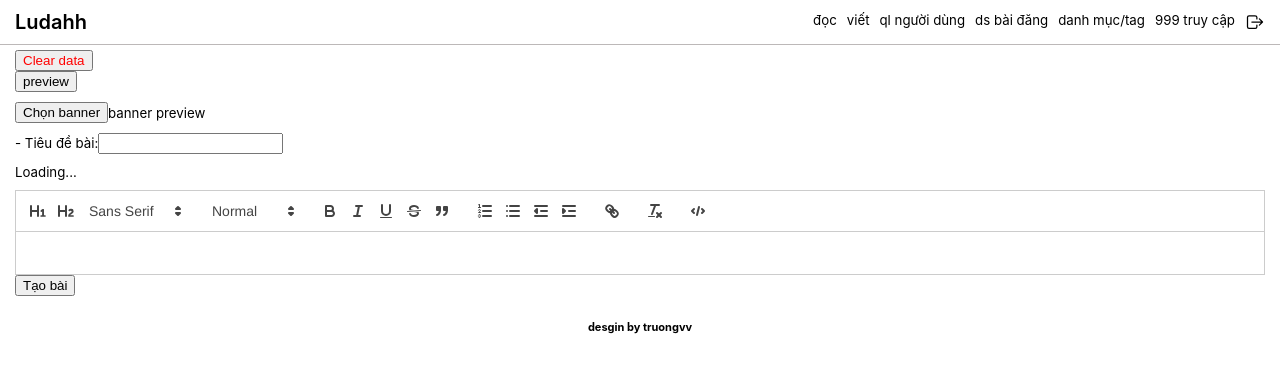
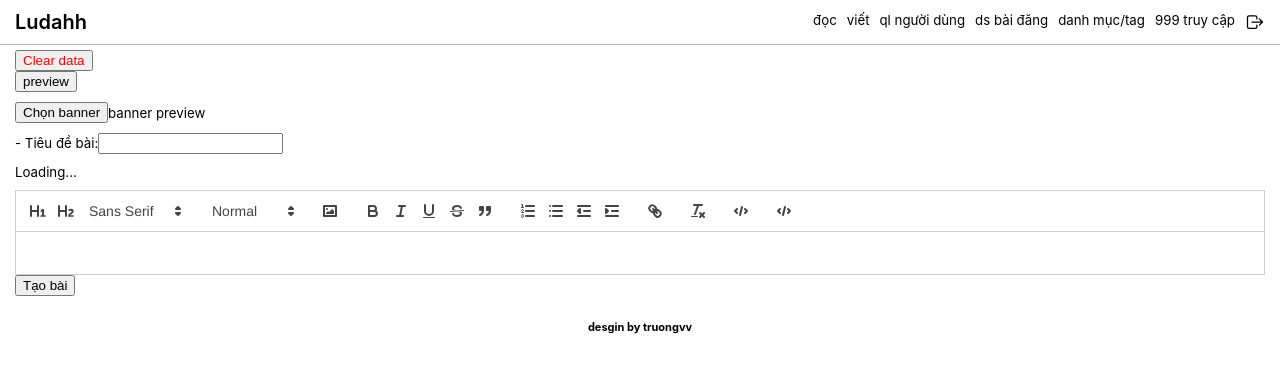
Before and after one commit to truongit2701/ludahh_blog, a React (Create React App) app: page /write in a window 1280 px wide. Shown: the top 372 px of the page. Built offline with nearby package versions, Linux system fonts and the light colour scheme; no server answers; sample sign-in values are in the browser's storage.

Commit message:
sua editor

```diff
--- a/package.json
+++ b/package.json
@@ -14,6 +14,7 @@
     "gh-pages": "^6.1.1",
     "jwt-decode": "^4.0.0",
     "quill": "^1.3.7",
+    "quill-image-resize-module-react": "^3.0.0",
     "react": "^18.2.0",
     "react-dom": "^18.2.0",
     "react-helmet": "^6.1.0",
--- a/src/App.css
+++ b/src/App.css
@@ -76,3 +76,8 @@ blockquote span {
    font-weight: bold;
    margin-top: 1em;
 }
+
+code {
+   background-color: #eee;
+   padding: 2px;
+}
--- a/src/App.js
+++ b/src/App.js
@@ -30,11 +30,11 @@ function App() {
       if (pathname === '/') navigate('/news');
    }, [pathname]);
 
-   var DEBUG = process.env.DEBUG;
-   // ENABLE/DISABLE Console Logs
-   if (!DEBUG) {
-      console.log = function () {};
-   }
+   // var DEBUG = process.env.DEBUG;
+   // // ENABLE/DISABLE Console Logs
+   // if (!DEBUG) {
+   //    console.log = function () {};
+   // }
 
    return (
       <HelmetProvider>
--- a/src/components/Write/Editor.jsx
+++ b/src/components/Write/Editor.jsx
@@ -1,11 +1,38 @@
-import React from 'react';
-import ReactQuill from 'react-quill';
+import React, { useCallback } from 'react';
+import ReactQuill, { Quill } from 'react-quill';
+import ImageResize from 'quill-image-resize-module-react';
+import { uploadImageCloudinary } from '../../services/upload';
 
-const Editor = ({ handleEditorChange, value }) => {
+const Editor = ({ handleEditorChange, value, reactQuillRef }) => {
+   // Quill.register('modules/imageResize', ImageResize);
+
+   // const imageHandler = useCallback(() => {
+   //    const input = document.createElement('input');
+   //    input.setAttribute('type', 'file');
+   //    input.setAttribute('accept', 'image/*');
+   //    input.click();
+   //    input.onchange = async () => {
+   //       if (input !== null && input.files !== null) {
+   //          const file = input.files[0];
+   //          console.log('♥️ ~ input.onchange= ~ file:', file);
+   //          const data = await uploadImageCloudinary(file);
+   //          const quill = reactQuillRef.current;
+   //          if (quill) {
+   //             const range = quill.getEditorSelection();
+   //             range &&
+   //                quill
+   //                   .getEditor()
+   //                   .insertEmbed(range.index, 'image', data.data.url);
+   //          }
+   //       }
+   //    };
+   // }, []);
    const modules = {
-      toolbar: [
+      toolbar: {
+         container: [
             [{ header: '1' }, { header: '2' }, { font: [] }],
             [{ size: [] }],
+            ['image'],
             ['bold', 'italic', 'underline', 'strike', 'blockquote'],
             [
                { list: 'ordered' },
@@ -15,8 +42,20 @@ const Editor = ({ handleEditorChange, value }) => {
             ],
             ['link'],
             ['clean'],
-         ['code-block'], // Thêm tùy chọn chèn mã vào trình soạn thảo
+            ['code-block'],
+            ['code'],
          ],
+         // handlers: {
+         //    image: imageHandler, // <-
+         // },
+         // clipboard: {
+         //    matchVisual: false,
+         // },
+      },
+      // imageResize: {
+      //    parchment: Quill.import('parchment'),
+      //    modules: ['Resize', 'DisplaySize', 'Toolbar'],
+      // },
    };
 
    // Định dạng được hỗ trợ
@@ -34,6 +73,12 @@ const Editor = ({ handleEditorChange, value }) => {
       'indent',
       'link',
       'code-block',
+      'image',
+      'color',
+      'video',
+      'align',
+      'code',
+      'direction',
    ];
    return (
       <div className="write_editor">
--- a/src/page/MainPage.jsx
+++ b/src/page/MainPage.jsx
@@ -83,13 +83,18 @@ const MainPage = () => {
             </div>
 
             {/* pagination */}
+            {data.meta.page < 1 && (
                <div className="pagination">
                   {Array.from({ length: totalPages }, (_, i) => (
-                  <button key={i + 1} onClick={() => handlePageChange(i + 1)}>
+                     <button
+                        key={i + 1}
+                        onClick={() => handlePageChange(i + 1)}
+                     >
                         {i + 1}
                      </button>
                   ))}
                </div>
+            )}
          </div>
       </>
    );
--- a/src/page/Write.jsx
+++ b/src/page/Write.jsx
@@ -1,4 +1,4 @@
-import React, { Fragment, useState } from 'react';
+import React, { Fragment, useRef, useState } from 'react';
 import 'react-quill/dist/quill.snow.css';
 import Preview from '../components/Preview';
 import Banner from '../components/Write/Banner';
@@ -17,6 +17,7 @@ const Write = () => {
    const [categoryId, setCategoryId] = useState(null);
    const [tags, setTags] = useState([]);
    const [error, setError] = useState('');
+   const reactQuillRef = useRef(null);
    /**
     * editor handle
     * */
@@ -114,7 +115,11 @@ const Write = () => {
                />
 
                {/* editor */}
-               <Editor handleEditorChange={handleEditorChange} value={value} />
+               <Editor
+                  handleEditorChange={handleEditorChange}
+                  value={value}
+                  reactQuillRef={reactQuillRef}
+               />
             </div>
 
             <button onClick={handleCreatePost}>Tạo bài</button>
```
Also changed, not shown: 1 other file (tests, documents, lock files or other folders). Lines whose indentation alone changed are shown as unchanged.
